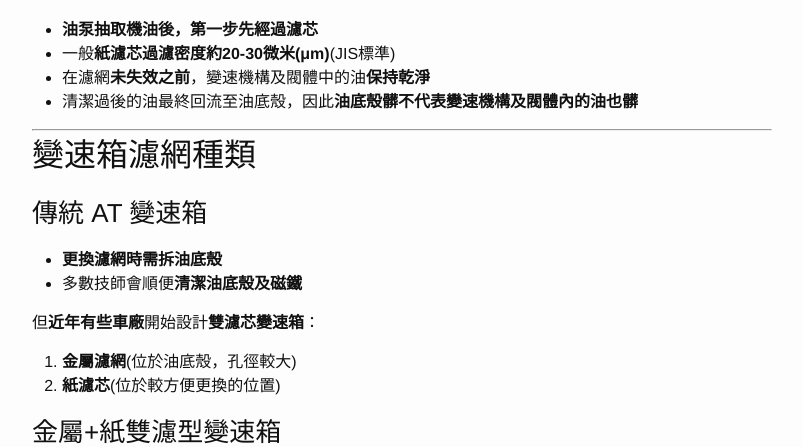
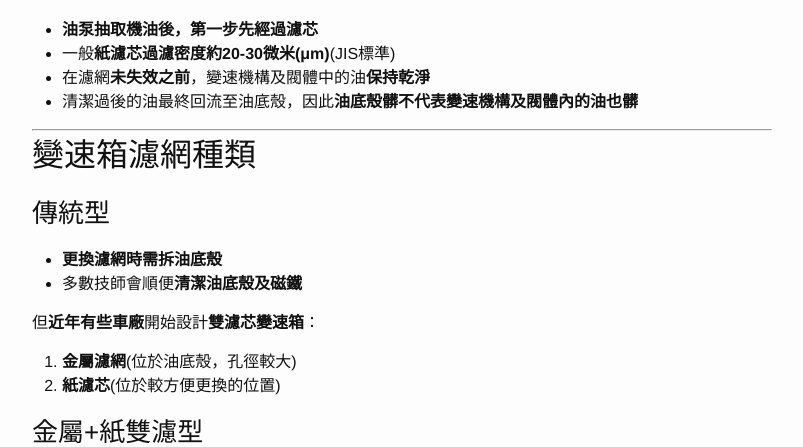
Before and after one commit to 1stbenz/1stbenz.github.io, a Jekyll site: the page built from _posts/2025-04-17-transmission.md, in a window 1280 px wide and 1400 px high, scrolled down 1317 px. Shown: the part 62-509 px from the top of the window, without its empty margins (238-1041 px from the left). Built offline with Jekyll 4.4.1, drawn with Linux system fonts in a browser that asks for light colours; grey boxes are pictures that could not be loaded.

Commit message:
Update 2025-04-17-transmission.md

```diff
--- a/_posts/2025-04-17-transmission.md
+++ b/_posts/2025-04-17-transmission.md
@@ -27,7 +27,7 @@
 
 ## 變速箱濾網種類
 
-### 傳統 AT 變速箱
+### 傳統型
 - **更換濾網時需拆油底殼**
 - 多數技師會順便**清潔油底殼及磁鐵**
 
@@ -35,7 +35,7 @@
 1. **金屬濾網**(位於油底殼，孔徑較大)
 2. **紙濾芯**(位於較方便更換的位置)
 
-### 金屬+紙雙濾型變速箱
+### 金屬+紙雙濾型
 ![雙濾芯變速箱](https://attach.mobile01.com/attach/202502/mobile01-3fd95a5f3a129a88d6fdbbfc9ea8396d.png)
 
 這種設計使得：
@@ -47,7 +47,7 @@
 
 ---
 
-## 無法更換濾網的變速箱
+## 無法更換濾網型
 
 部分車廠設計的變速箱：
 - **濾網設置在無法拆解的位置**
@@ -61,5 +61,5 @@
 
 這種設計屬於**計畫性報廢**，車主最終必須更換變速箱。
 
-### 無法更換濾網的變速箱
+#### 無法更換濾網的變速箱
 ![無法更換濾網的變速箱](https://attach.mobile01.com/attach/202502/mobile01-322a0f6835b2b694a952ddccbb1f8b7e.jpg)
```
